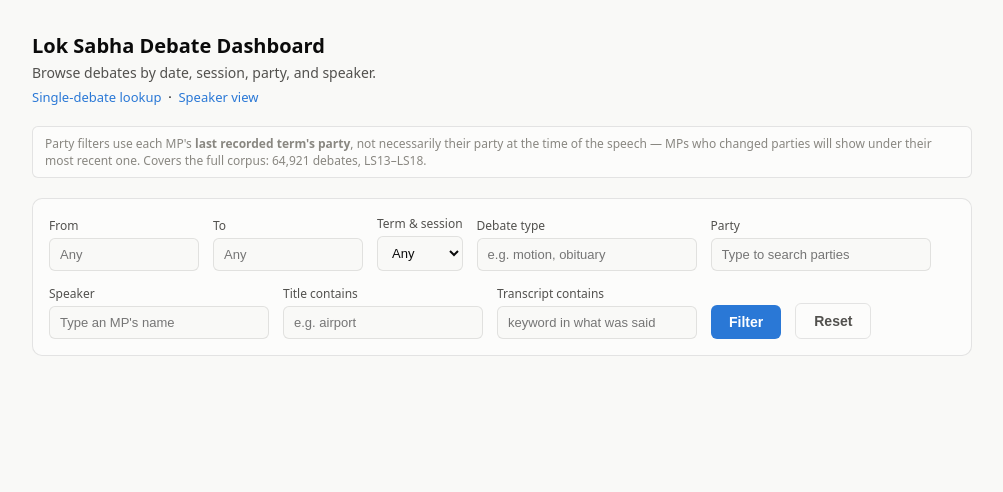
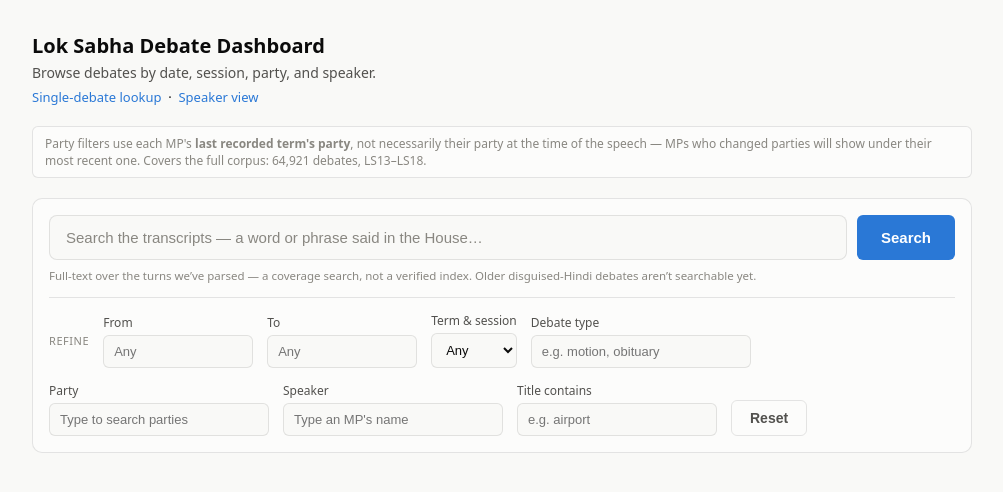
Before and after one commit to oitee/torko, a plain HTML site: page static/dashboard.html in a window 1280 px wide. Shown: the whole page, without its empty margins (138-1141 px from the left). Drawn offline with Linux system fonts and the light colour scheme; no server answers.

Commit message:
Promote transcript search to a hero bar with filters subordinate below

```diff
--- a/static/dashboard.html
+++ b/static/dashboard.html
@@ -51,14 +51,47 @@
 
   form.filters {
     display: flex;
+    flex-direction: column;
     gap: 14px;
-    align-items: flex-end;
-    flex-wrap: wrap;
     background: var(--surface-1);
     border: 1px solid var(--border);
     border-radius: 10px;
     padding: 16px;
     margin-bottom: 24px;
+  }
+  .search-hero { display: flex; gap: 10px; }
+  .hero-input {
+    flex: 1;
+    min-width: 0;
+    padding: 13px 16px;
+    border-radius: 8px;
+    border: 1px solid var(--border);
+    background: var(--page-plane);
+    color: var(--text-primary);
+    font-size: 15px;
+  }
+  .hero-input::placeholder { color: var(--text-muted); }
+  .hero-input:focus {
+    outline: none;
+    border-color: var(--series-1);
+    box-shadow: 0 0 0 2px rgba(42,120,214,0.18);
+  }
+  .search-hero button { padding: 0 24px; font-size: 15px; }
+  .search-hint { font-size: 11.5px; color: var(--text-muted); margin: -6px 0 0; }
+  .sub-filters {
+    display: flex;
+    gap: 14px;
+    align-items: flex-end;
+    flex-wrap: wrap;
+    padding-top: 14px;
+    border-top: 1px solid var(--border);
+  }
+  .sub-filters-label {
+    align-self: center;
+    font-size: 11px;
+    text-transform: uppercase;
+    letter-spacing: 0.05em;
+    color: var(--text-muted);
   }
   .field { display: flex; flex-direction: column; gap: 4px; }
   .field label { font-size: 12px; color: var(--text-secondary); }
@@ -232,7 +265,7 @@
     box-shadow: 0 0 0 2px rgba(42,120,214,0.18);
   }
 
-  #q, #text { width: 200px; }
+  #q { width: 200px; }
   #results { transition: opacity 0.15s ease; }
 
   .meta { color: var(--text-secondary); font-size: 13px; margin-bottom: 14px; }
@@ -295,6 +328,14 @@
   </div>
 
   <form class="filters" id="filter-form">
+    <div class="search-hero">
+      <input type="text" id="text" class="hero-input" placeholder="Search the transcripts — a word or phrase said in the House…" autocomplete="off">
+      <button type="submit">Search</button>
+    </div>
+    <p class="search-hint">Full-text over the turns we&rsquo;ve parsed &mdash; a coverage search, not a verified index. Older disguised-Hindi debates aren&rsquo;t searchable yet.</p>
+
+    <div class="sub-filters">
+    <span class="sub-filters-label">Refine</span>
     <div class="field">
       <label for="date_from">From</label>
       <div class="date-wrap">
@@ -341,12 +382,8 @@
       <label for="q">Title contains</label>
       <input type="text" id="q" placeholder="e.g. airport">
     </div>
-    <div class="field">
-      <label for="text">Transcript contains</label>
-      <input type="text" id="text" placeholder="keyword in what was said">
+    <button type="button" class="secondary" id="reset-btn">Reset</button>
     </div>
-    <button type="submit">Filter</button>
-    <button type="button" class="secondary" id="reset-btn">Reset</button>
   </form>
 
   <div id="meta" class="meta"></div>
```
